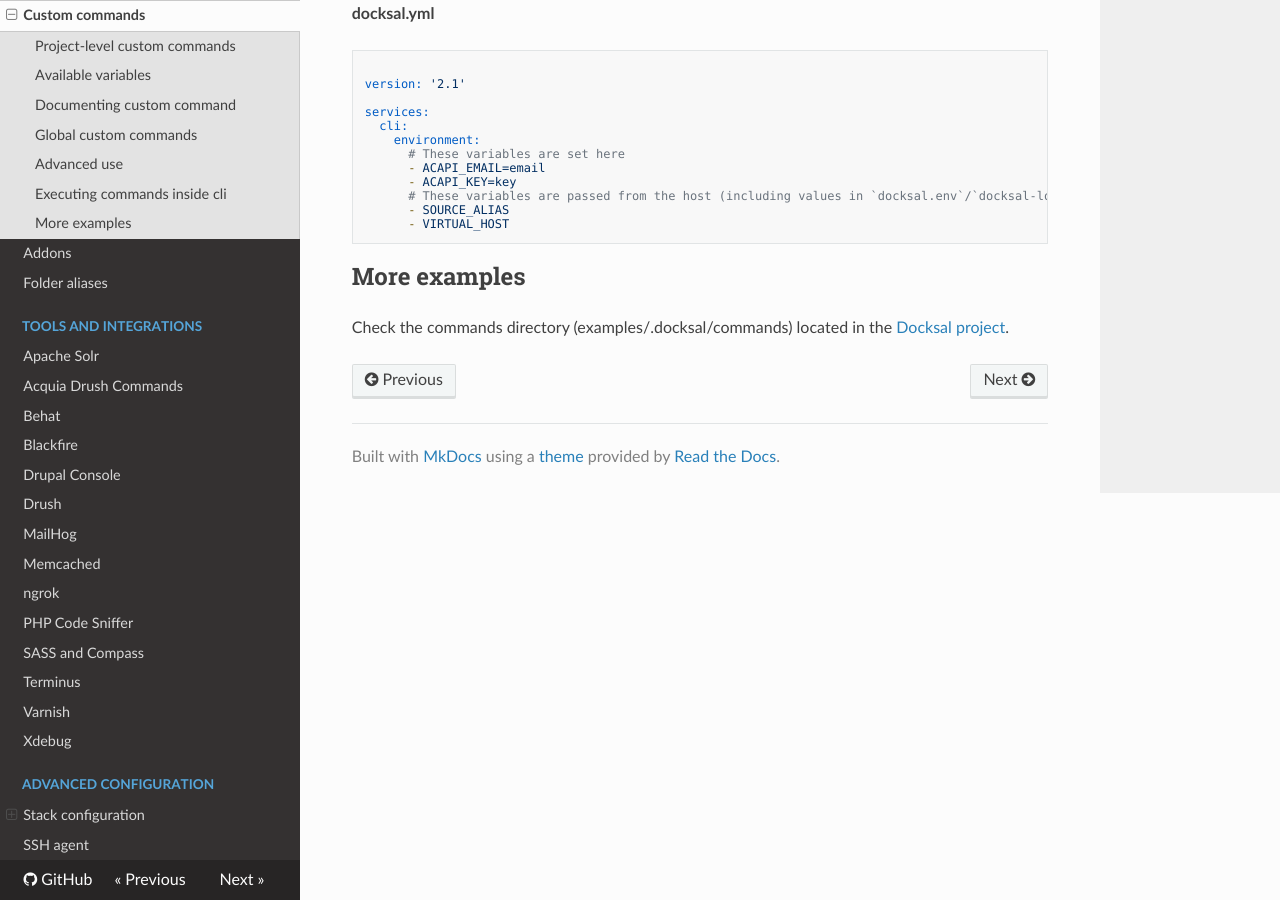
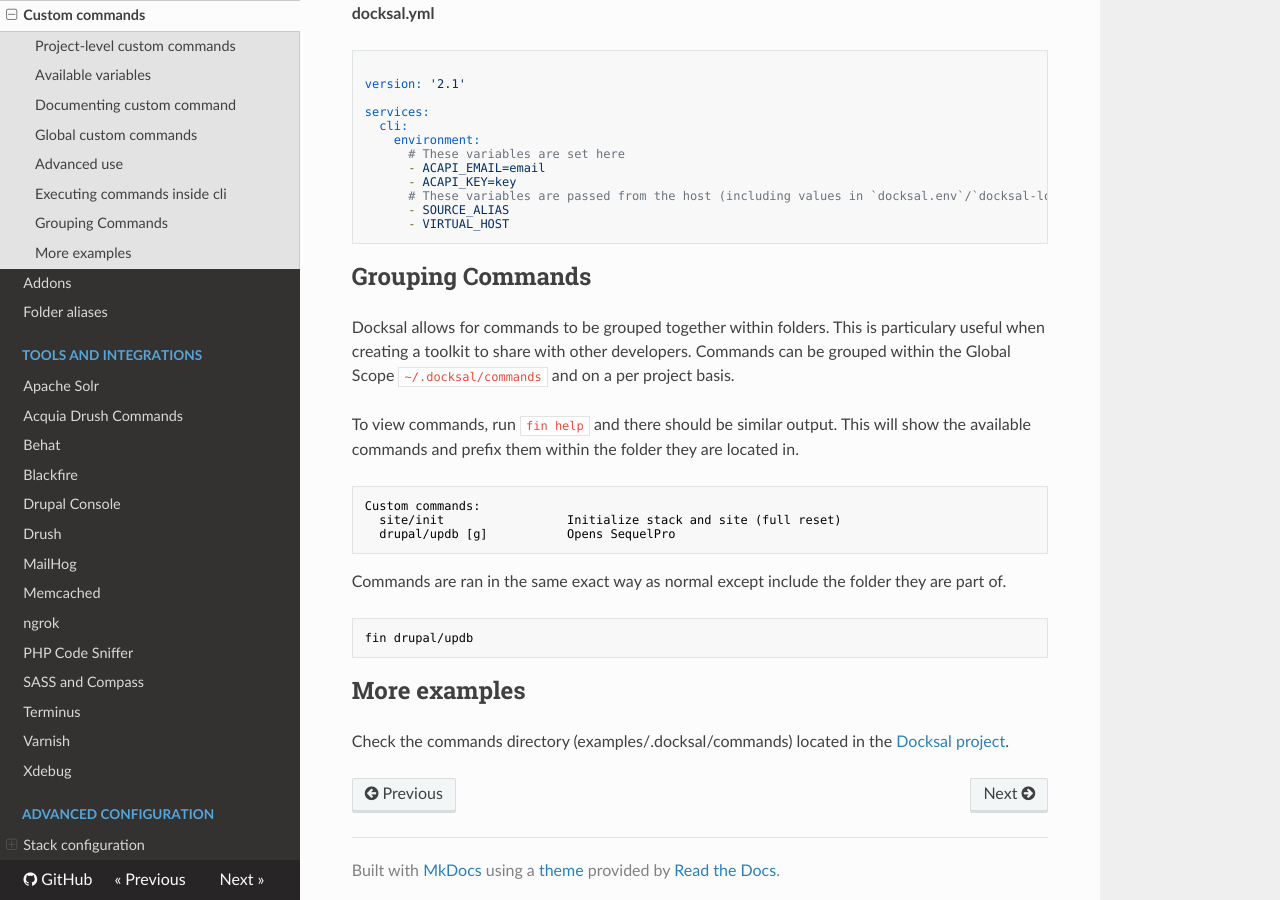
Before and after one commit to docksal/docksal, an MkDocs documentation site: the page built from docs/fin/custom-commands.md, in a window 1280 px wide and 900 px high, scrolled down 3146 px. Built offline with MkDocs 1.6.1, drawn with Linux system fonts in a browser that asks for light colours; nearby versions of some CDN libraries; old or Windows-style settings are respelled for this version of MkDocs.

Commit message:
Custom commands grouping docs (#527)

````diff
--- a/docs/fin/custom-commands.md
+++ b/docs/fin/custom-commands.md
@@ -163,6 +163,24 @@ services:
       - VIRTUAL_HOST
 ```
 
+## Grouping Commands
+
+Docksal allows for commands to be grouped together within folders. This is particulary useful when creating a toolkit to share with other developers. Commands can be grouped within the Global Scope `~/.docksal/commands` and on a per project basis.
+
+To view commands, run `fin help` and there should be similar output. This will show the available commands and prefix them within the folder they are located in.
+
+```
+Custom commands:
+  site/init                 Initialize stack and site (full reset)
+  drupal/updb [g]     	    Opens SequelPro
+```
+
+Commands are ran in the same exact way as normal except include the folder they are part of.
+
+```
+fin drupal/updb
+```
+
 ## More examples
 
 Check the commands directory (examples/.docksal/commands) located in the [Docksal project](https://github.com/docksal/docksal).
````
